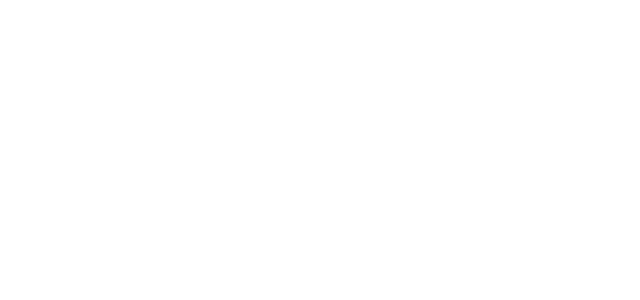
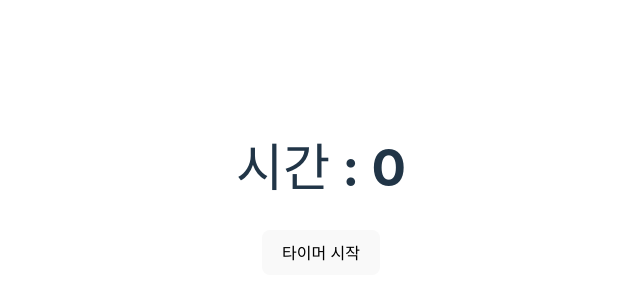
Before and after one commit to BoraParkDev/react-example, a React (Vite) app: page /stopwatch in a window 1280 px wide. Before the commit this address had no page. Shown: the part 210-510 px from the top of the page, without its empty margins (319-959 px from the left). Built offline with nearby package versions, Linux system fonts and the light colour scheme.

Commit message:
feat: 타이머 예제 구현

```diff
--- a/src/Condition.tsx
+++ b/src/Condition.tsx
@@ -2,10 +2,11 @@
 
 type PropType = { name: string; isPacked: boolean };
 const Item = ({ name, isPacked }: PropType) => {
-  if (isPacked) {
-    return <li className="item">{name} ✔️</li>;
-  }
-  return <li className="item">{name}</li>;
+  return (
+    <li className="item">
+      {name} {isPacked ? "✔️" : null}
+    </li>
+  );
 };
 const Condition = () => {
   return (
--- a/src/Router.tsx
+++ b/src/Router.tsx
@@ -4,6 +4,7 @@
 import Condition from "./Condition";
 import Say from "./Say";
 import App from "./App";
+import StopWatch from "./StopWatch";
 
 const Router = () => {
   return (
@@ -12,6 +13,7 @@
       <Route path="/paractice" element={<EventPractics />} />
       <Route path="/say" element={<Say />} />
       <Route path="/condition" element={<Condition />} />
+      <Route path="/stopwatch" element={<StopWatch />} />
     </Routes>
   );
 };
--- /dev/null
+++ b/src/StopWatch.tsx
@@ -0,0 +1,23 @@
+import React, { RefObject, useRef, useState } from "react";
+import { MutableRefObject } from "react";
+
+const StopWatch = () => {
+  const [currentTime, setCurrentTime] = useState<number>(0);
+
+  const startTimer = () => {
+    setInterval(() => {
+      setCurrentTime((prev) => prev + 1);
+    }, 1000);
+  };
+
+  return (
+    <div>
+      <h1>
+        시간 : <span>{currentTime}</span>
+      </h1>
+      <button onClick={startTimer}>타이머 시작</button>
+    </div>
+  );
+};
+
+export default StopWatch;
```
Also changed, not shown: src/ScroolBox.tsx (added, +12 -0 lines).
